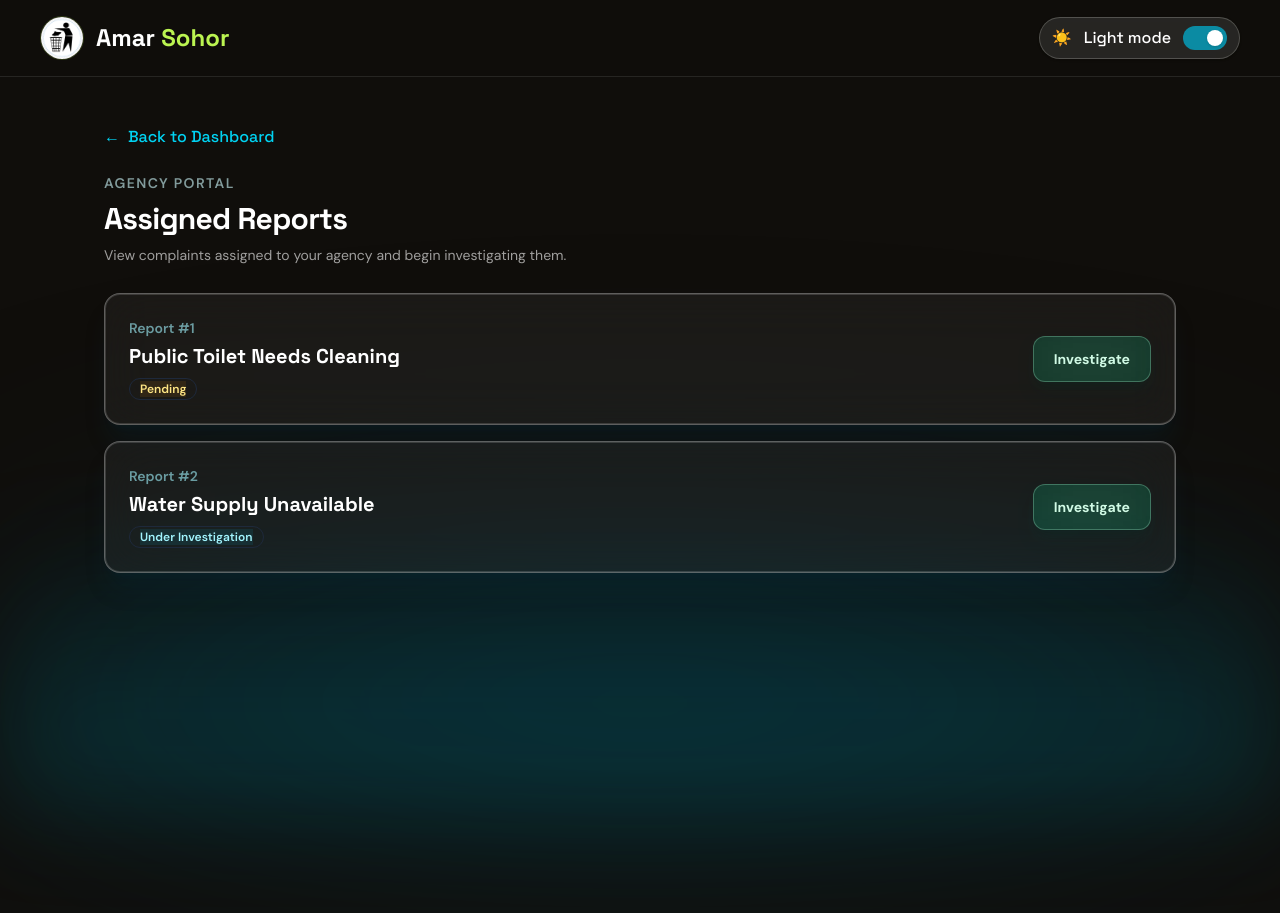
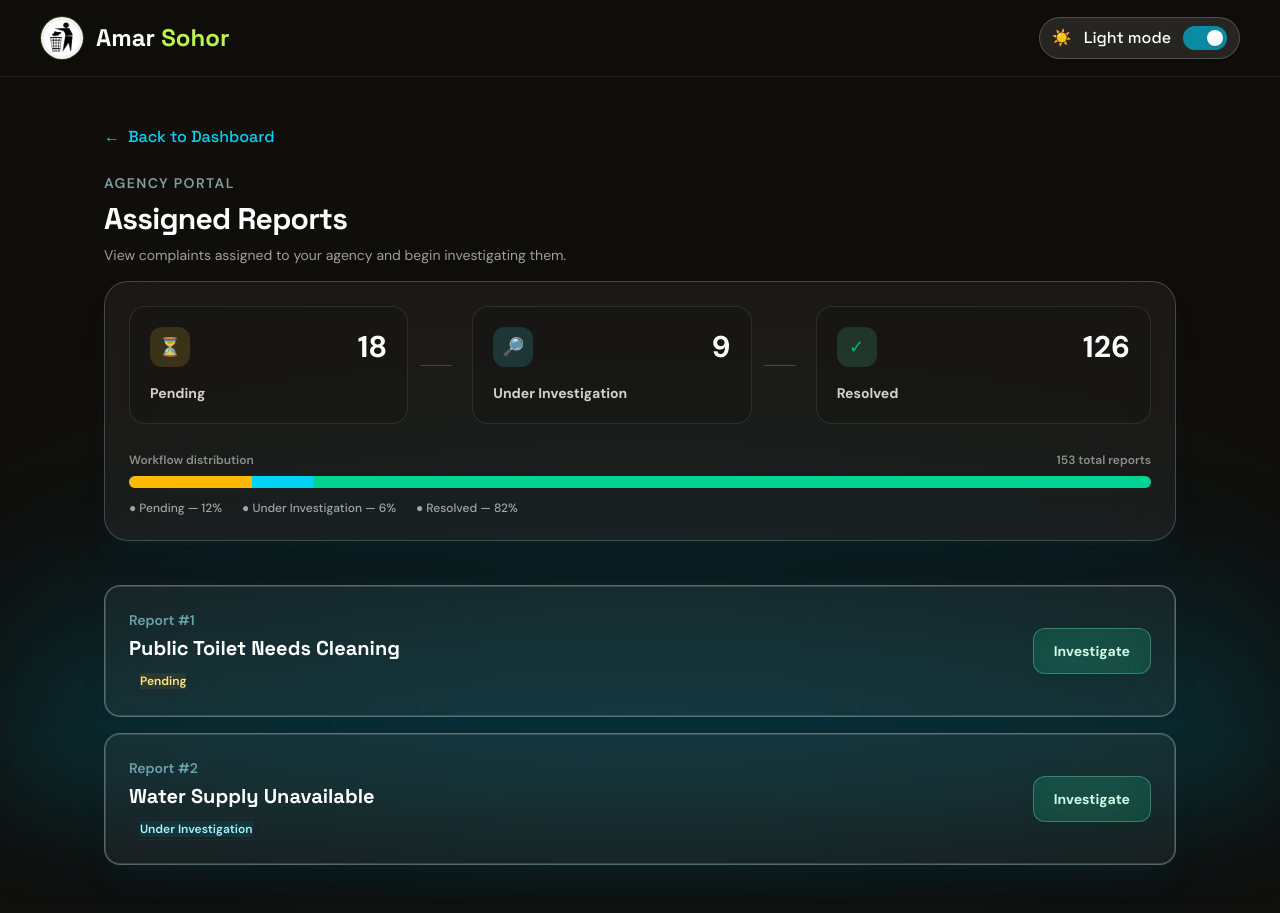
Before and after one commit to 007subhajitrajhalder/Amar-Sohor, a React (Vite) app in the folder frontend/: page /agency/reports in a window 1280 px wide. Before the commit the page ends 800 px from the top, so only its background shows below. Built offline with nearby package versions, Linux system fonts and the light colour scheme.

Commit message:
some changes

```diff
--- a/frontend/src/pages/agency/AssignedReportsPage.jsx
+++ b/frontend/src/pages/agency/AssignedReportsPage.jsx
@@ -167,6 +167,108 @@ function AssignedReportsPage() {
           </div>
         </div>
 
+          <section className="mt-4 pb-4">
+
+
+            <div
+              className={`mt-0 overflow-hidden rounded-3xl border p-6 shadow-xl backdrop-blur-xl transition-colors ${
+                isDarkMode
+                  ? "border-white/20 bg-white/5 shadow-cyan-950/20"
+                  : "border-slate-200 bg-white/80 shadow-slate-300/40"
+              }`}
+            >
+              <div className="flex flex-col gap-2 md:flex-row md:items-center md:justify-between">
+                {[
+                  { title: "Pending", value: 18, icon: "⏳", color: "amber" },
+                  {
+                    title: "Under Investigation",
+                    value: 9,
+                    icon: "🔎",
+                    color: "cyan"
+                  },
+                  { title: "Resolved", value: 126, icon: "✓", color: "emerald" }
+                ].map((status, index, items) => (
+                  <div key={status.title} className="flex flex-1 items-center">
+                    <div
+                      className={`w-full rounded-2xl border p-5 transition-all duration-300 hover:-translate-y-1 ${
+                        isDarkMode
+                          ? "border-white/10 bg-black/10 hover:bg-white/10"
+                          : "border-slate-200 bg-slate-50 hover:bg-white"
+                      }`}
+                    >
+                      <div className="flex items-center justify-between">
+                        <span
+                          className={`inline-flex h-10 w-10 items-center justify-center rounded-xl text-lg ${
+                            status.color === "amber"
+                              ? "bg-amber-300/15 text-amber-500"
+                              : status.color === "cyan"
+                                ? "bg-cyan-300/15 text-cyan-500"
+                                : "bg-emerald-300/15 text-emerald-500"
+                          }`}
+                        >
+                          {status.icon}
+                        </span>
+                        <span
+                          className={`text-3xl font-black ${
+                            isDarkMode ? "text-white" : "text-slate-900"
+                          }`}
+                        >
+                          {status.value}
+                        </span>
+                      </div>
+                      <p
+                        className={`mt-4 text-sm font-bold ${
+                          isDarkMode ? "text-white/80" : "text-slate-700"
+                        }`}
+                      >
+                        {status.title}
+                      </p>
+                    </div>
+
+                    {index < items.length - 1 && (
+                      <div
+                        aria-hidden="true"
+                        className={`mx-3 hidden h-px w-8 shrink-0 md:block ${
+                          isDarkMode ? "bg-white/20" : "bg-slate-300"
+                        }`}
+                      />
+                    )}
+                  </div>
+                ))}
+              </div>
+
+              <div className="mt-7">
+                <div
+                  className={`mb-2 flex justify-between text-xs font-semibold ${
+                    isDarkMode ? "text-white/50" : "text-slate-500"
+                  }`}
+                >
+                  <span>Workflow distribution</span>
+                  <span>153 total reports</span>
+                </div>
+                <div
+                  className={`flex h-3 overflow-hidden rounded-full ${
+                    isDarkMode ? "bg-white/10" : "bg-slate-200"
+                  }`}
+                >
+                  <div className="w-[12%] bg-amber-400 transition-all duration-500" />
+                  <div className="w-[6%] bg-cyan-400 transition-all duration-500" />
+                  <div className="w-[82%] bg-emerald-400 transition-all duration-500" />
+                </div>
+                <div
+                  className={`mt-3 flex flex-wrap gap-5 text-xs font-medium ${
+                    isDarkMode ? "text-white/60" : "text-slate-600"
+                  }`}
+                >
+                  <span>● Pending — 12%</span>
+                  <span>● Under Investigation — 6%</span>
+                  <span>● Resolved — 82%</span>
+                </div>
+              </div>
+            </div>
+          </section>
+
+
         <div className="mt-7 grid gap-4">
           {reports.map((report) => (
             <article
```
